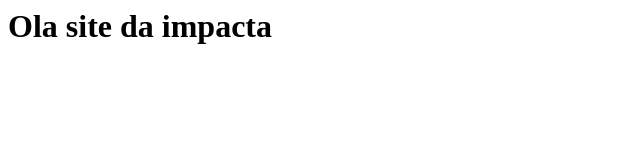
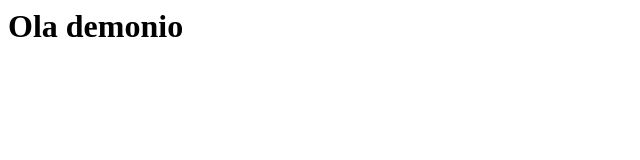
Before and after one commit to claudiofaria/20200211, a plain HTML site: page index.html in a window 1280 px wide. Shown: the whole page, without its empty margins (0-640 px from the left). Drawn offline with Linux system fonts and the light colour scheme.

```diff
--- a/index.html
+++ b/index.html
@@ -1 +1 @@
-<h1> Ola site da impacta </h1>
+<h1> Ola demonio </h1>
```
